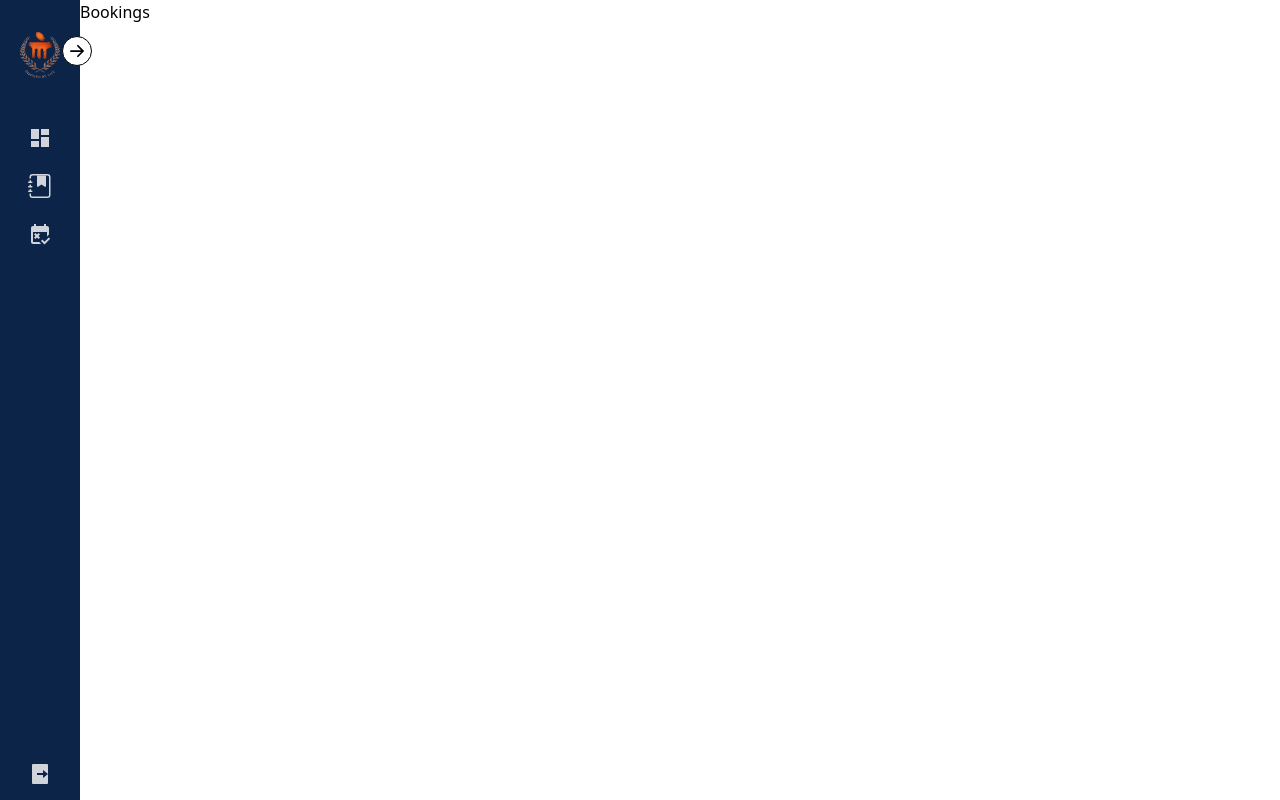
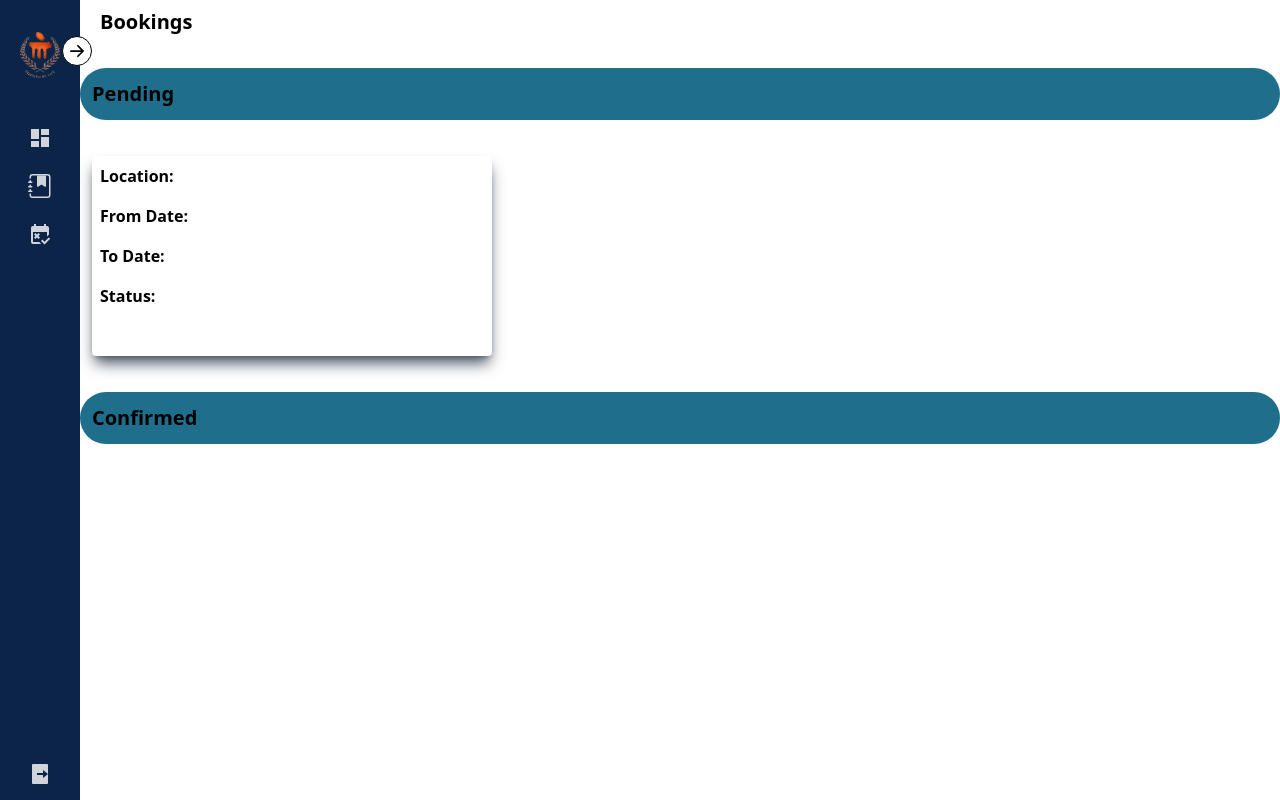
Before and after one commit to Samxpi/Resource-Allocation, a React (Create React App) app: page /Bookings in a window 1280 px wide. Built offline with nearby package versions, Linux system fonts and the light colour scheme.

Commit message:
ressourceName added to form
Used document.cookie to save resourceName

```diff
--- /dev/null
+++ b/src/components/BCards.jsx
@@ -0,0 +1,17 @@
+import React from 'react'
+
+const Bcards = () => {
+  return (
+    <div className='py-3 cursor-pointer flex px-3'>
+      <div className='w-[400px] h-[200px] shadow-lg shadow-gray-600 rounded overflow-hidden'>
+        <h1 className='text-md font-semibold p-2'>Location:</h1>
+        <h1 className='text-md font-semibold p-2'>From Date:</h1>
+        <h1 className='text-md font-semibold p-2'>To Date:</h1>
+        <h1 className='text-md font-semibold p-2'>Status:</h1>
+
+      </div>
+    </div>
+  )
+}
+
+export default Bcards
--- a/src/components/Bookings.jsx
+++ b/src/components/Bookings.jsx
@@ -1,8 +1,19 @@
 import React from 'react'
+import Bcards from './BCards.jsx'
 
 const Bookings = () => {
   return (
-    <div>Bookings</div>
+    <div>
+      <h1 className='flex px-5 py-2 text-xl font-bold'>Bookings</h1>
+      <div className='bg-[#1F6E8C] flex my-6 py-3 rounded-full'>
+        <h1 className='px-3 text-xl font-bold'>Pending</h1>
+      </div>
+      <Bcards/>
+      <div className='bg-[#1F6E8C] flex my-6 py-3 rounded-full'>
+        <h1 className='px-3 text-xl font-bold'>Confirmed</h1>
+      </div>
+
+    </div>
   )
 }
 
--- /dev/null
+++ b/src/components/Cancellation.jsx
@@ -0,0 +1,15 @@
+import React from 'react'
+import Bcards from './BCards.jsx'
+const Cancellation = () => {
+    return (
+        <div>
+            <h1 className='flex px-5 py-2 text-xl font-bold'>Bookings</h1>
+            <div className='bg-[#1F6E8C] flex my-6 py-3 rounded-full'>
+                <h1 className='px-3 text-xl font-bold'>Cancellation</h1>
+            </div>
+            <Bcards />
+        </div>
+    )
+}
+
+export default Cancellation
--- a/src/components/Modal.jsx
+++ b/src/components/Modal.jsx
@@ -54,6 +54,7 @@ const Modal = ({ visible, onClose }) => {
     }
     try{
       axios.post("http://localhost:8000/home",formData);
+      onClose();
     } catch(e){
       console.log(e)
     }
@@ -79,7 +80,7 @@ const Modal = ({ visible, onClose }) => {
           />
         </div>
         <form action="" method="post">
-          <h1 className="text-3xl pt-2 px-4">Resource Form</h1>
+          <h1 className="text-3xl pt-2 px-4">{resourceName}</h1>
           <div className="flex flex-row p-2 justify-between">
             <div className="flex flex-col">
               <p className="py-2 text-l font-bold">Event Name</p>
--- a/src/components/Sidebar.jsx
+++ b/src/components/Sidebar.jsx
@@ -34,8 +34,8 @@ const Sidebar = () => {
               <Link className={`text-base font-medium flex-1 ${open && "hidden"}`} to={'/Bookings'}>Bookings</Link>
             </li>
             <li className="text-gray-300 text-sm flex items-center gap-x-4 p-2 hover:bg-slate-300/50 rounded-md mt-2">
-              <span className="text-2xl block float-left"><MdFreeCancellation /></span>
-              <span className={`text-base font-medium flex-1 ${open && "hidden"}`}>Cancellations</span>
+              <Link className="text-2xl block float-left" to={'/Cancellation'}><MdFreeCancellation /></Link>
+              <Link className={`text-base font-medium flex-1 ${open && "hidden"}`} to={'/Cancellation'}>Cancellations</Link>
             </li>
             <li className="text-gray-300 text-sm flex items-center gap-x-4 hover:bg-slate-300/50 rounded-md mt-[500px] p-2">
               <Link to={'/'} className="text-2xl block float-left"><RiLogoutBoxRFill /></Link>
```
